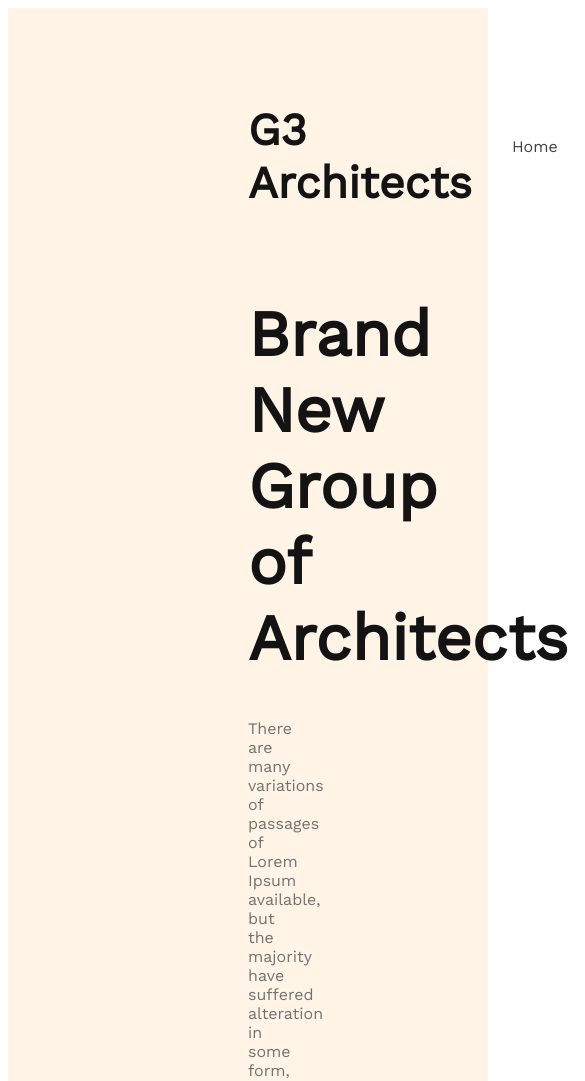
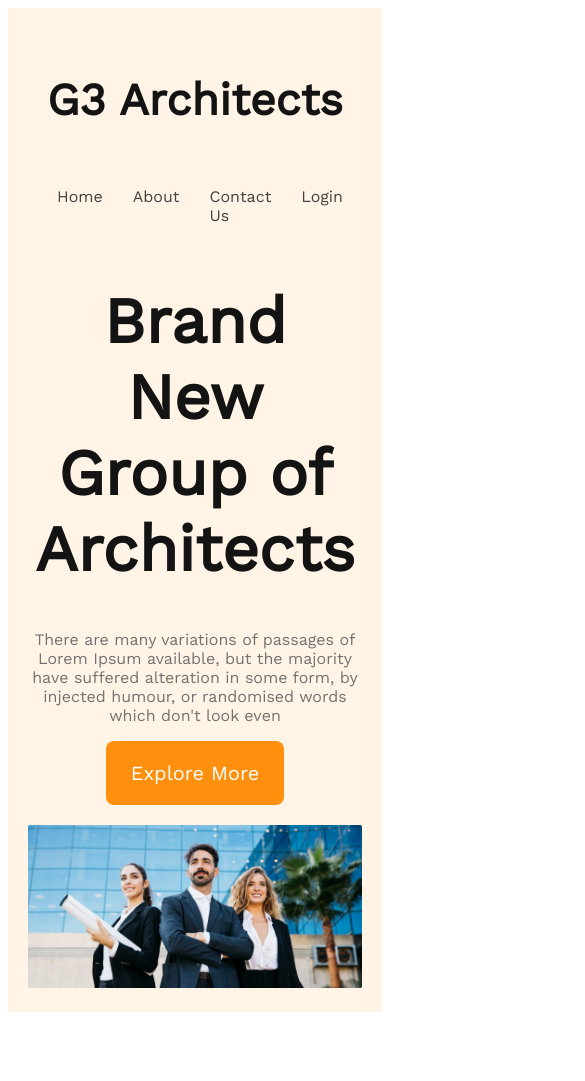
Before and after one commit to nomanmia128/g3-architect-website, a plain HTML site: page index.html in a window 390 px wide. Shown: the top 1081 px of the page, 585 px wide, since content can reach past the window. After the commit the page ends 1020 px from the top, so only its background shows below. Drawn offline with nearby package versions, Linux system fonts and the light colour scheme.

Commit message:
finished the header sectison responsive for mobile or medium devices

```diff
--- a/style/architects.css
+++ b/style/architects.css
@@ -1,9 +1,21 @@
 /* work sans font from google fonts */
 @import url('https://fonts.googleapis.com/css2?family=Lato:ital,wght@0,400;0,700;1,400&famiy=Opan+Sans:wgth@400;700;800&family=Work+Sans:Wght@400;500;600;700;800&disply=swap');
+/* shared styles */
 *{
     font-family: 'Lato', sans-serif;
     font-family: 'Open Sans',sans-serif;
     font-family: 'Work Sans', sans-serif;
+}
+.btn-primary{
+    border-radius: 8px;
+    color: #FFF;
+    font-size: 1.25rem;
+    background: #FF900E;
+    padding: 20px 25px;
+    color: #FFF;
+    cursor: pointer;
+    border: 0;
+
 }
 /* header styles */
 header{
@@ -47,3 +59,29 @@ nav li a{
 .banner-desciption{
     color: #727272;
 }
+.banner img{
+    margin-top: 20px;
+    width: 100%;
+}
+
+/* responsive media queries */
+/* mobile devices */
+@media screen and (max-width:576px) {
+    header{
+        padding: 20px;
+    }
+    nav{
+        flex-direction: column;
+    }
+}
+
+/* tablet or medium devices */
+@media screen and (min-width:576px) and (max-width:960px) {
+    header{
+        padding: 50px;
+    }
+    nav{
+        flex-direction: column;
+    }
+
+}
```
